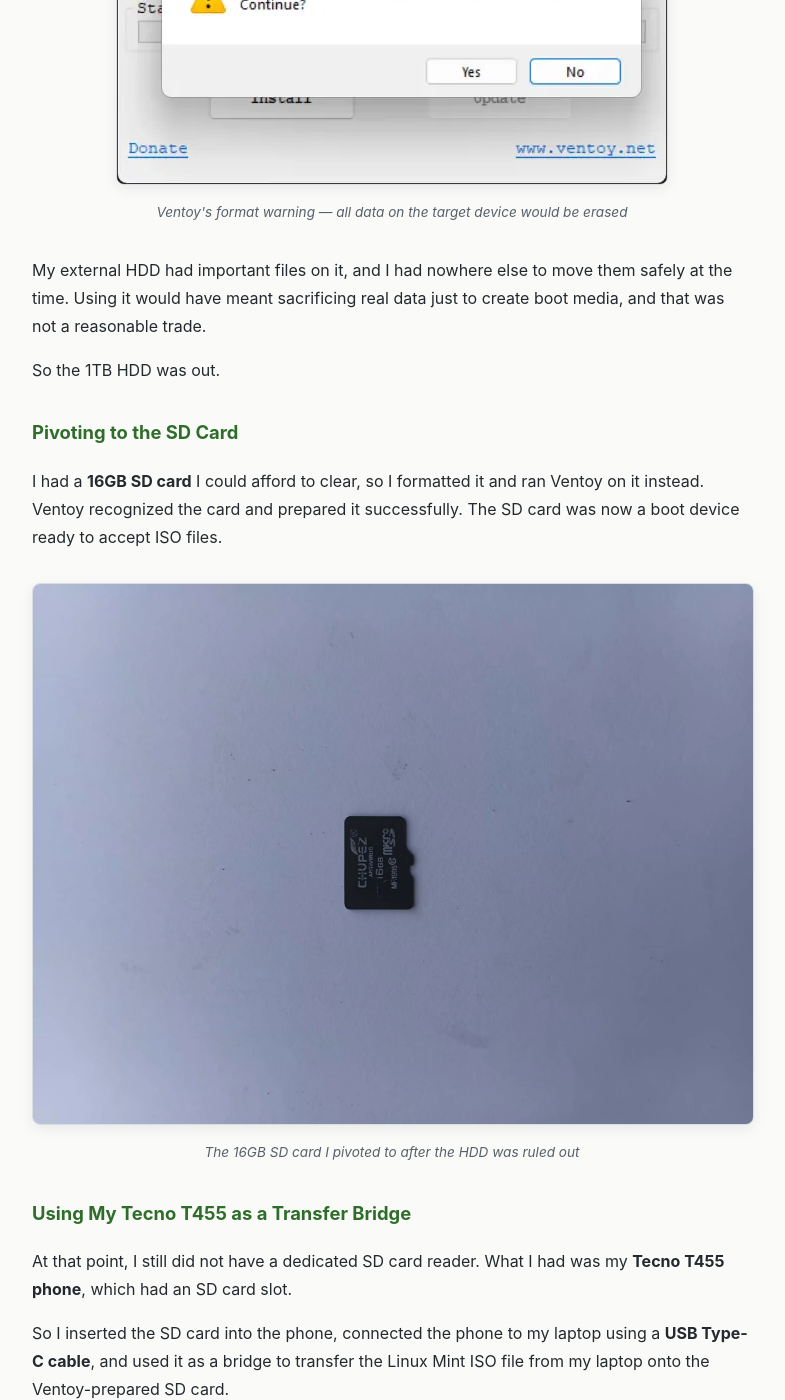
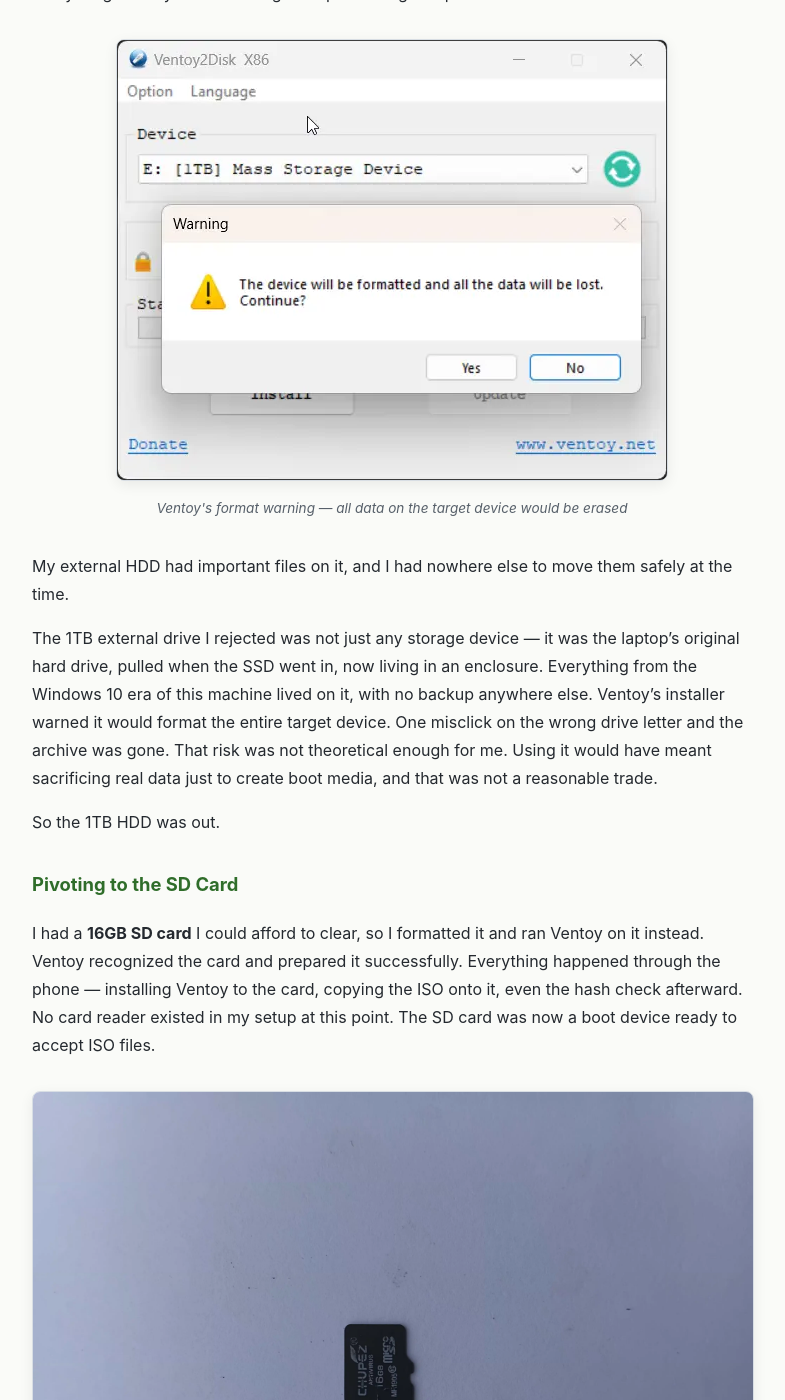
Before and after one commit to Kinganthonytech/Kinganthonytech.github.io, a Jekyll site: the page built from _posts/2026-09-29-dual-booting-linux-mint-xfce-part-1.md, in a window 1280 px wide and 1400 px high, scrolled down 14478 px. Shown: the whole window, without its empty margins (248-1033 px from the left). Built offline with Jekyll 4.4.1, drawn with Linux system fonts in a browser that asks for light colours; some of the changed text lies outside the part shown.

Commit message:
Update and apply all changes in part 1

````diff
--- a/_posts/2026-09-29-dual-booting-linux-mint-xfce-part-1.md
+++ b/_posts/2026-09-29-dual-booting-linux-mint-xfce-part-1.md
@@ -74,6 +74,10 @@
 
 **Why not downgrade to Windows 10?**
 
+Worth stating plainly: Windows 10 was this laptop's previous operating
+system — the one it shipped with effectively, the one the engineer
+installed after repairs. I wasn't considering a theoretical downgrade.
+I was considering going back to what I had.
 Windows 10 reached end of support on October 14, 2025. Even
 if it would have run lighter than Windows 11, installing it
 now would mean moving onto an operating system that
@@ -121,7 +125,10 @@
 |---|---|---|---|
 | **Cinnamon** | Cinnamon | 1.2GB - 1.5GB | Best visuals, heaviest on resources |
 | **MATE** | MATE | 900MB - 1.2GB | Balanced, but still heavier than necessary for my hardware |
-| **XFCE** | XFCE | 500MB - 900MB | Lightest, fewer visual effects, maximum efficiency |
+| **XFCE** | XFCE | ~1.0GB(measured) | Lightest, fewer visual effects, maximum efficiency |
+
+*Cinnamon and MATE figures are from published benchmarks, not my
+hardware. The XFCE figure is my own measurement on this laptop.*
 
 Cinnamon relies on GPU compositing for its visual effects.
 On a Pentium N3710 with integrated Intel HD 405 graphics,
@@ -175,9 +182,13 @@
 
 My laptop has a 256GB SSD, but like most storage devices,
 the full marketed number is not what you see as usable space
-in the operating system. After accounting for system
-partitions and storage formatting, what I actually had to
-work with was approximately 238GB.
+in the operating system.
+The missing gigabytes were never lost — they were an accounting
+artifact. Drive manufacturers count in decimal: 256GB is
+256,000,000,000 bytes. Windows counts in binary: it divides by 1024
+three times and calls the result gigabytes, so 256 billion bytes
+becomes roughly 238 GiB. Same bytes, two conventions. The "missing"
+18GB was marketing arithmetic, not a hardware defect.
 
 I used the built-in Windows **Disk Management** tool to
 shrink the main Windows partition and create space for Linux.
@@ -218,6 +229,11 @@
 anywhere near that much space for a basic installation, so
 117GB gave it more than enough breathing room.
 
+
+Worth stating plainly: Windows 10 was this laptop's previous operating
+system — the one it shipped with effectively, the one the engineer
+installed after repairs. I wasn't considering a theoretical downgrade.
+I was considering going back to what I had.
 At this stage, I wasn't manually creating Linux partitions
 yet. I was simply preparing empty, unallocated space for the
 installer to detect later.
@@ -384,7 +400,7 @@
 Downloads folder.
 
 
-```
+```cmd
 certutil -hashfile "C:\Users\HP\Downloads\linuxmint-22.3-xfce-64bit.iso" SHA256
 ```
 
@@ -491,17 +507,31 @@
 
 
 My external HDD had important files on it, and I had nowhere
-else to move them safely at the time. Using it would have
+else to move them safely at the time.
+
+The 1TB external drive I rejected was not just any storage device — it
+was the laptop's original hard drive, pulled when the SSD went in, now
+living in an enclosure. Everything from the Windows 10 era of this
+machine lived on it, with no backup anywhere else. Ventoy's installer
+warned it would format the entire target device. One misclick on the
+wrong drive letter and the archive was gone. That risk was not
+theoretical enough for me.
+Using it would have
 meant sacrificing real data just to create boot media, and
 that was not a reasonable trade.
 
 So the 1TB HDD was out.
 
+
 ### Pivoting to the SD Card
 
 I had a **16GB SD card** I could afford to clear, so I
 formatted it and ran Ventoy on it instead. Ventoy recognized
-the card and prepared it successfully. The SD card was now a
+the card and prepared it successfully.
+Everything happened through the phone — installing Ventoy to the card,
+copying the ISO onto it, even the hash check afterward. No card reader
+existed in my setup at this point.
+The SD card was now a
 boot device ready to accept ISO files.
 
 <figure class="post-image">
@@ -515,7 +545,7 @@
 ### Using My Tecno T455 as a Transfer Bridge
 
 At that point, I still did not have a dedicated SD card
-reader. What I had was my **Tecno T455 phone**, which had an
+reader. What I had was my **Tecno T455** — a T9 keypad feature phone, not a smartphone, which had an
 SD card slot.
 
 So I inserted the SD card into the phone, connected the
````
